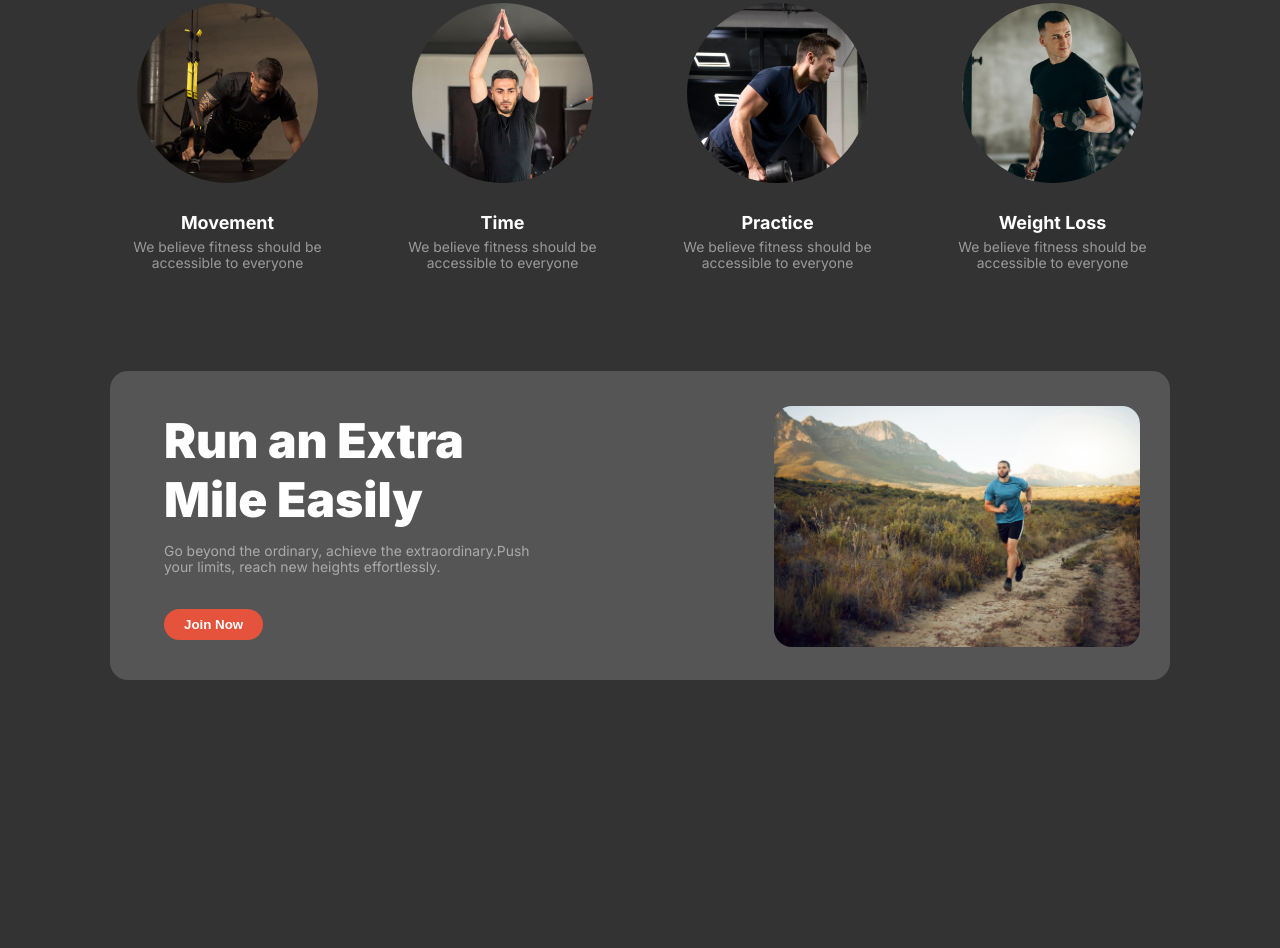
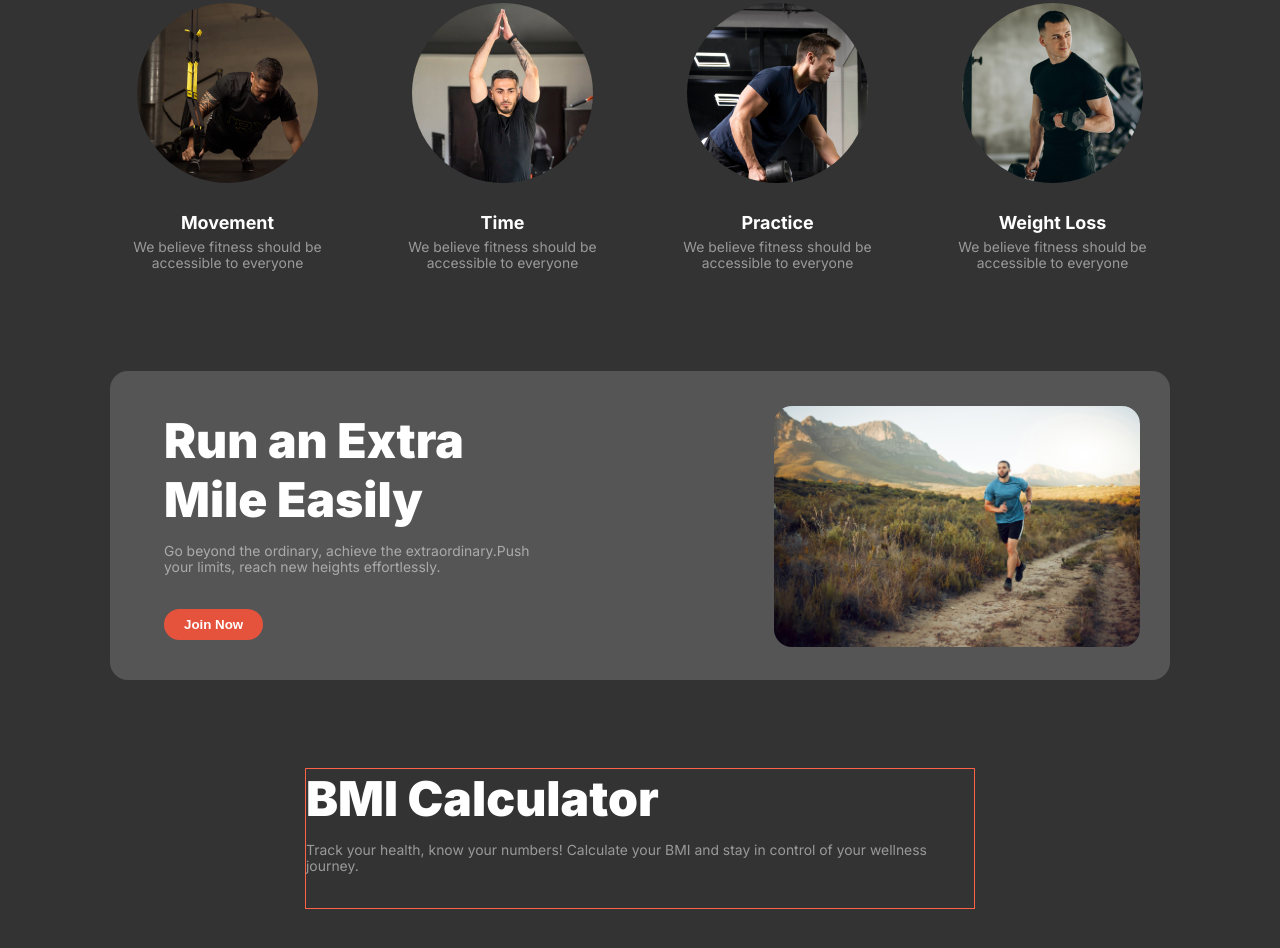
Before and after one commit to shantoislam242/assignment-2, a plain HTML site: page index.html in a window 1280 px wide. Shown: the part 1020-1968 px from the top of the page. Before the commit the page ends 1700 px from the top, so only its background shows below. Drawn offline with Linux system fonts and the light colour scheme.

Commit message:
third part of main added

```diff
--- a/index.html
+++ b/index.html
@@ -56,8 +56,8 @@
             </div>
         </section>
     </header>
-    <main class="cs-width rsv">
-        <section class="first-main">
+    <main class="rsv">
+        <section class="first-main cs-width">
             <div class="m-first-title">
                 <h3 class="first-title">Change Your Habits</h3>
                 <p class="circle-drccription">Small habits, when consistently practiced, create massive results over time. The journey of change begins with just one step, leading to a life transformed</p>
@@ -86,7 +86,7 @@
             </div>
 
         </section>
-        <section class="second-main">
+        <section class="second-main cs-width">
             <div class="text-box">
                 <h3 class="first-title">Run an Extra Mile Easily</h3>
                 <p class="circle-drccription pbox">Go beyond the ordinary, achieve the extraordinary.Push your limits, reach new heights effortlessly.</p>
@@ -97,6 +97,11 @@
 
             </div>
         </section>
+        <section class="cs-width third-main">
+            <h3 class="first-title">BMI Calculator</h3>
+            <p class="circle-drccription pbox"> Track your health, know your numbers! Calculate your BMI and stay in control of your wellness journey.</p>
+        </section>
+        <section class=""></section>
 
 
     </main>
--- a/styles/style.css
+++ b/styles/style.css
@@ -272,3 +272,11 @@ header{
 
 
 }
+
+.third-main{
+  border: 1px solid tomato;
+  max-width: 670px;
+  width: 100%;
+  margin-top: 88px;
+  margin-bottom: 88px;
+}
```
